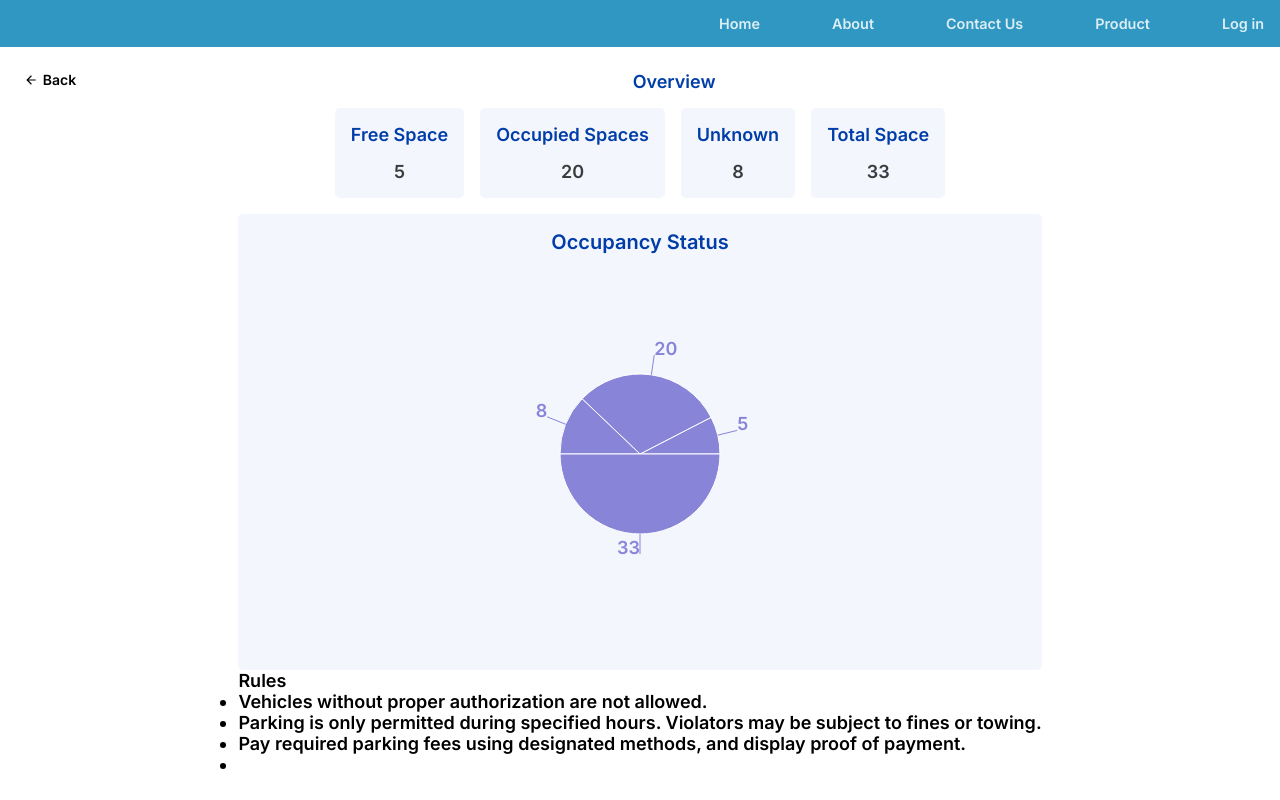
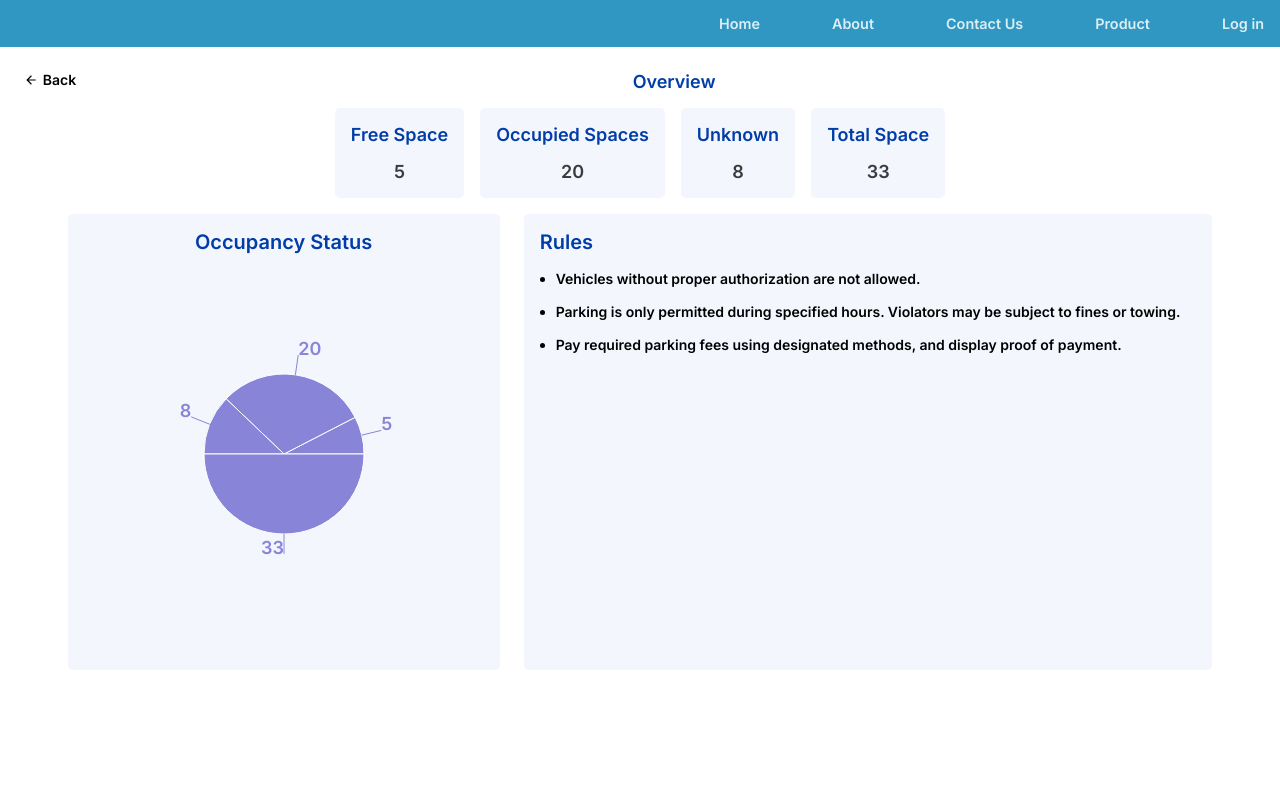
Before and after one commit to Dipesh-Gyawali/Parking-with-Perks-UI, a React (Vite) app: page /#/product/1 in a window 1280 px wide. Built offline with nearby package versions, Linux system fonts and the light colour scheme.

Commit message:
feat: rules  added

```diff
--- a/src/components/_productDetail.scss
+++ b/src/components/_productDetail.scss
@@ -61,7 +61,10 @@
       }
     }
   }
-  .main-chart-container{
+  .main-chart-container {
+    display: flex;
+    flex-direction: row;
+    gap: 1.5rem;
     .chart-container {
       display: flex;
       flex-direction: column;
@@ -75,6 +78,22 @@
         color: #003da8;
       }
     }
+    .chart-content-container {
+      padding: 1rem;
+      background-color: #f4f6fe;
+      border-radius: 5px;
 
+      p {
+        font-size: 20px;
+        color: #003da8;
+      }
+      ul {
+        padding: 1rem;
+        display: flex;
+        flex-direction: column;
+        gap: 1rem;
+        font-size: 14px;
+      }
+    }
   }
 }
--- a/src/components/productDetail.tsx
+++ b/src/components/productDetail.tsx
@@ -68,7 +68,6 @@ export const ProductDetail = () => {
               <li>Vehicles without proper authorization are not allowed.</li>
               <li>Parking is only permitted during specified hours. Violators may be subject to fines or towing.</li>
               <li>Pay required parking fees using designated methods, and display proof of payment. </li>
-              <li></li>
             </ul>
           </div>
         </div>
```
